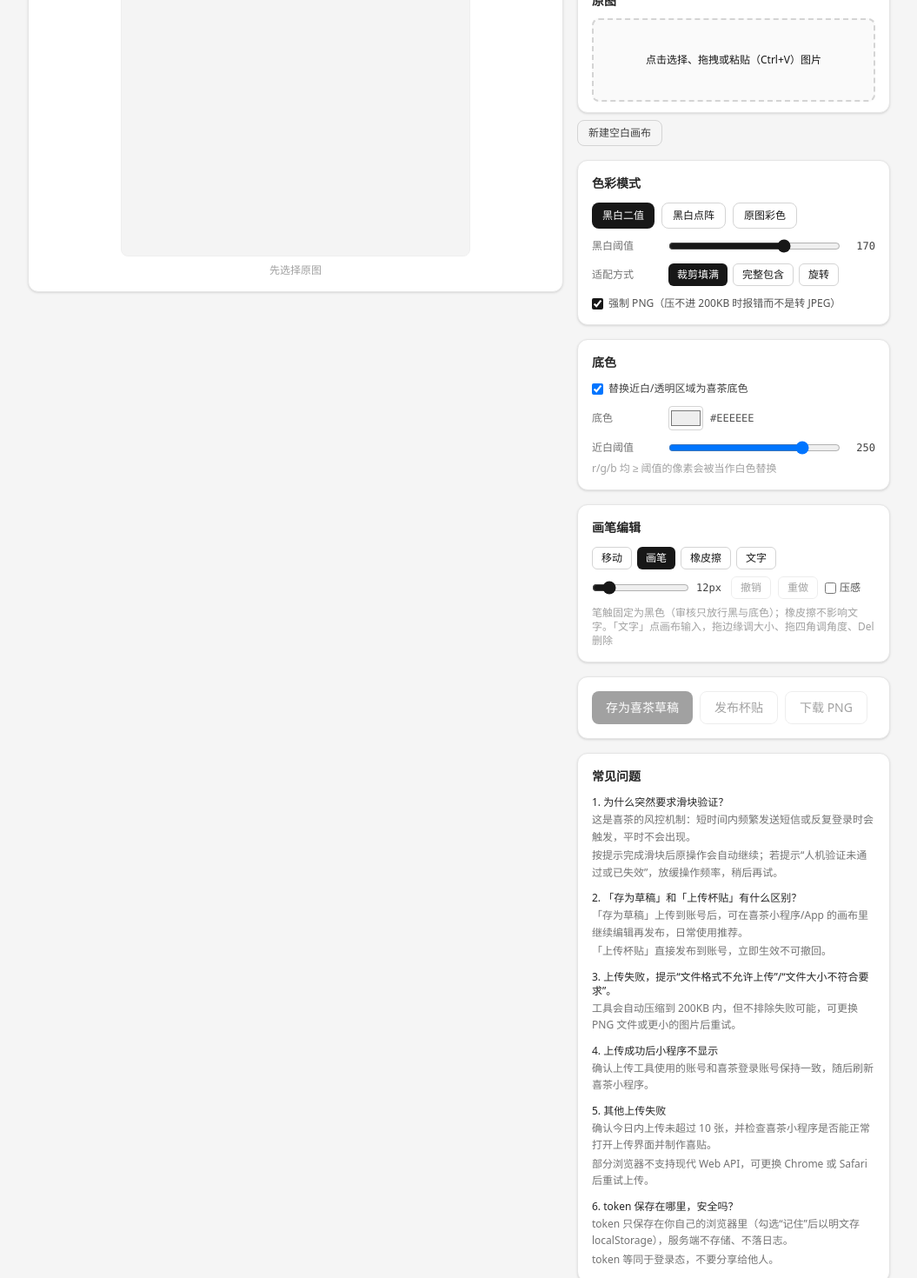
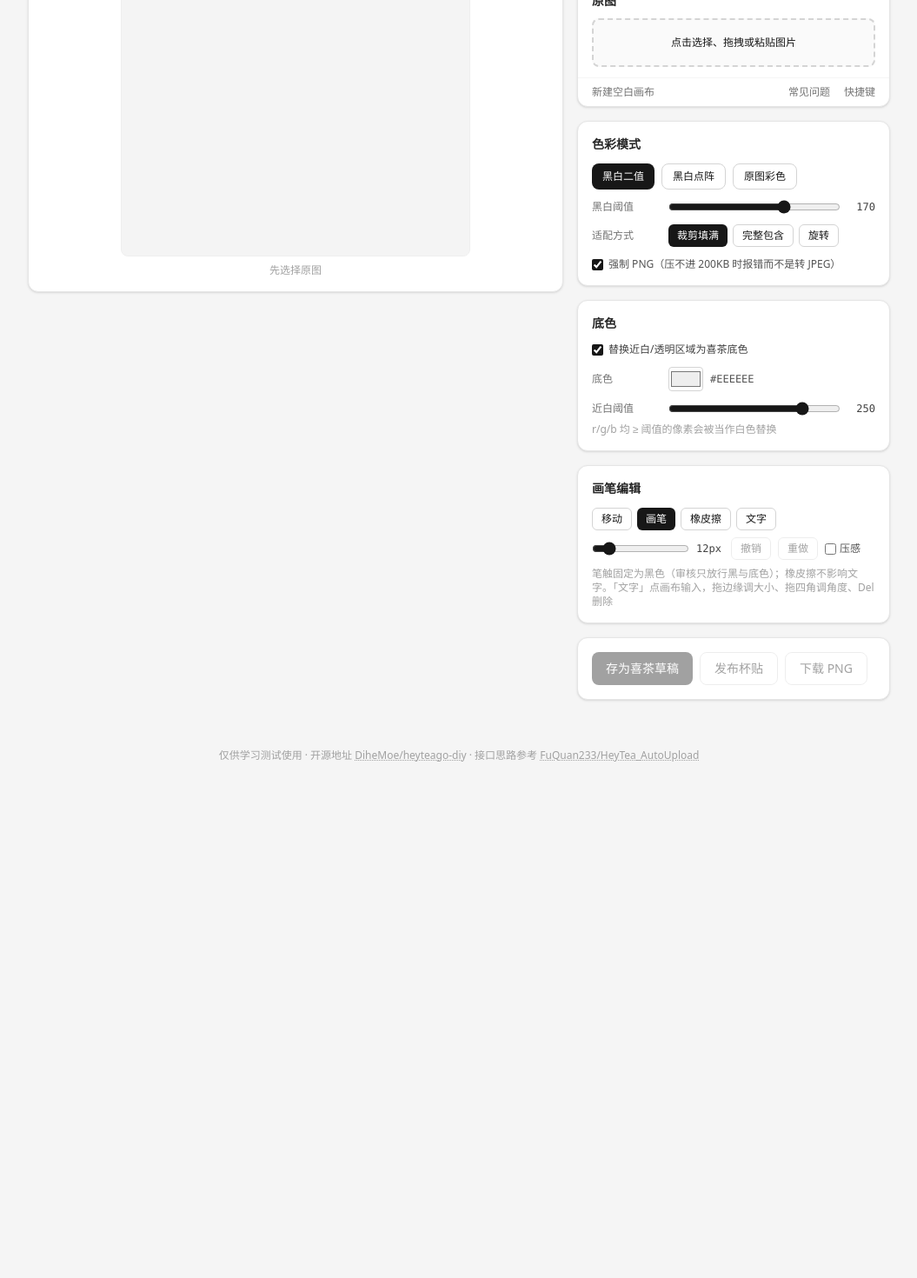
Before and after one commit to DiheMoe/heyteago-diy, a Next.js app in the folder web/: page / in a window 1280 px wide. Shown: the part 420-1890 px from the top of the page at 87% size, without its empty margins (112-1167 px from the left). After the commit the page ends 1329 px from the top, so only its background shows below. Built offline with nearby package versions, Linux system fonts and the light colour scheme.

Commit message:
:children_crossing: FAQ and shortcuts shown in modals with refreshed content; compact picker with utility row; UI polish

```diff
--- a/web/app/page.tsx
+++ b/web/app/page.tsx
@@ -12,7 +12,9 @@ import { BackgroundControls, type BackgroundSettings } from "@/components/Backgr
 import { BrushControls } from "@/components/BrushControls";
 import { Faq } from "@/components/Faq";
 import { ImagePicker } from "@/components/ImagePicker";
+import { Modal } from "@/components/Modal";
 import { PreviewCanvas, type Tool } from "@/components/PreviewCanvas";
+import { ShortcutsHelp } from "@/components/ShortcutsHelp";
 import { TokenPanel } from "@/components/TokenPanel";
 import { ToneControls, type ToneSettings } from "@/components/ToneControls";
 
@@ -83,6 +85,9 @@ export default function Page() {
   const [canRedo, setCanRedo] = useState(false);
   const [busy, setBusy] = useState<"render" | "upload" | "draft" | null>(null);
   const [status, setStatus] = useState<Status | null>(null);
+  // 常见问题/快捷键默认收起，经原图卡片旁的按钮展开
+  const [faqOpen, setFaqOpen] = useState(false);
+  const [shortcutsOpen, setShortcutsOpen] = useState(false);
   const [pendingUpload, setPendingUpload] = useState<PendingUpload | null>(null);
 
   // 账号查询统一失效机制：token 变化或新查询发起时递增，迟到的旧结果按序号丢弃。
@@ -319,34 +324,6 @@ export default function Page() {
     syncUndoState();
   };
 
-  // 新建空白画布：纯白底图进渲染管线（二值化后全白，底色替换后就是杯底色）。
-  // 视为全新开始：清空笔触/文字与撤销/重做历史。
-  const handleBlank = () => {
-    const c = document.createElement("canvas");
-    c.width = CUP_WIDTH;
-    c.height = CUP_HEIGHT;
-    const ctx = c.getContext("2d");
-    if (!ctx) return;
-    ctx.fillStyle = "#FFFFFF";
-    ctx.fillRect(0, 0, CUP_WIDTH, CUP_HEIGHT);
-    const img = new Image();
-    img.onload = () => {
-      markRendering();
-      setPendingUpload(null);
-      setImage(img);
-      setImageName("空白画布");
-      setView({ rotate: 0, offsetX: 0, offsetY: 0 });
-      history.current = [];
-      redoStrokes.current = [];
-      setStrokeAnchor(null);
-      setSelectedTextId(null);
-      applyTexts([], null);
-      replayStrokes({ ink: inkCanvasRef.current, erase: eraseCanvasRef.current }, [], effectiveBg(bg));
-      syncUndoState();
-    };
-    img.src = c.toDataURL("image/png");
-  };
-
   // 重做只需补画弹出的这一条（顺序与原始一致），无需全量重放
   const redo = () => {
     const s = redoStrokes.current.pop();
@@ -431,11 +408,39 @@ export default function Page() {
     if (selectedTextId !== null) deleteTextById(selectedTextId);
   };
 
+  // 新建空白画布：纯白底图进渲染管线（二值化后全白，底色替换后就是杯底色）。
+  // 视为全新开始：清空笔触与撤销/重做历史。
+  const handleBlank = () => {
+    const c = document.createElement("canvas");
+    c.width = CUP_WIDTH;
+    c.height = CUP_HEIGHT;
+    const ctx = c.getContext("2d");
+    if (!ctx) return;
+    ctx.fillStyle = "#FFFFFF";
+    ctx.fillRect(0, 0, CUP_WIDTH, CUP_HEIGHT);
+    const img = new Image();
+    img.onload = () => {
+      markRendering();
+      setPendingUpload(null);
+      setImage(img);
+      setImageName("空白画布");
+      setView({ rotate: 0, offsetX: 0, offsetY: 0 });
+      history.current = [];
+      redoStrokes.current = [];
+      setStrokeAnchor(null);
+      replayStrokes({ ink: inkCanvasRef.current, erase: eraseCanvasRef.current }, [], effectiveBg(bg));
+      setSelectedTextId(null);
+      applyTexts([], null);
+      syncUndoState();
+    };
+    img.src = c.toDataURL("image/png");
+  };
 
   // 快捷键：Ctrl/Cmd+Z 撤销、Ctrl/Cmd+Shift+Z 重做、B/E 切画笔橡皮、[ ] 调粗细。
   // 文本输入框内的按键不劫持（留给输入框自身）。
   useEffect(() => {
     const onKeyDown = (e: KeyboardEvent) => {
+      if (faqOpen || shortcutsOpen) return; // 弹窗打开时挂起画布快捷键
       const t = e.target;
       if (t instanceof HTMLInputElement || t instanceof HTMLTextAreaElement) return;
       if (e.ctrlKey || e.metaKey) {
@@ -620,16 +625,16 @@ export default function Page() {
           />
         </div>
         <div className="order-2 lg:col-start-2">
-          <ImagePicker fileName={imageName} onPick={handlePick} onError={(text) => setStatus({ kind: "error", text })} />
-          <div className="mt-2 flex gap-2">
-            <button
-              type="button"
-              onClick={handleBlank}
-              className="rounded-lg border border-neutral-300 px-3 py-1.5 text-xs text-neutral-700 hover:bg-neutral-100"
-            >
-              新建空白画布
-            </button>
-          </div>
+          <ImagePicker
+            fileName={imageName}
+            onPick={handlePick}
+            onError={(text) => setStatus({ kind: "error", text })}
+            onBlank={handleBlank}
+            faqOpen={faqOpen}
+            shortcutsOpen={shortcutsOpen}
+            onToggleFaq={() => setFaqOpen((v) => !v)}
+            onToggleShortcuts={() => setShortcutsOpen((v) => !v)}
+          />
         </div>
         <div className="order-4 lg:col-start-2">
           <ToneControls value={tone} onChange={applyTone} rotate={view.rotate} onRotate={rotateImage} />
@@ -664,9 +669,16 @@ export default function Page() {
             onDownload={handleDownload}
           />
         </div>
-        <div className="order-8 lg:col-start-2">
-          <Faq />
-        </div>
+        {shortcutsOpen && (
+          <Modal title="快捷键与手势" onClose={() => setShortcutsOpen(false)}>
+            <ShortcutsHelp />
+          </Modal>
+        )}
+        {faqOpen && (
+          <Modal title="常见问题" onClose={() => setFaqOpen(false)}>
+            <Faq />
+          </Modal>
+        )}
       </div>
 
       <footer className="mt-10 text-center text-xs text-neutral-400">
--- a/web/components/BackgroundControls.tsx
+++ b/web/components/BackgroundControls.tsx
@@ -17,8 +17,7 @@ export function BackgroundControls({ value, onChange }: Props) {
     <section className="rounded-xl border border-neutral-200 bg-white p-4 shadow-sm">
       <h2 className="mb-3 text-sm font-semibold text-neutral-800">底色</h2>
       <label className="flex items-center gap-1.5 text-xs text-neutral-700">
-        <input
-          type="checkbox"
+        <input            type="checkbox"            className="accent-neutral-900"
           checked={value.enabled}
           onChange={(e) => onChange({ ...value, enabled: e.target.checked })}
         />
@@ -46,7 +45,7 @@ export function BackgroundControls({ value, onChange }: Props) {
               step={5}
               value={value.tolerance}
               onChange={(e) => onChange({ ...value, tolerance: Number(e.target.value) })}
-              className="flex-1"
+              className="flex-1 accent-neutral-900"
             />
             <span className="w-8 text-right font-mono text-xs text-neutral-700">{value.tolerance}</span>
           </div>
--- a/web/components/Faq.tsx
+++ b/web/components/Faq.tsx
@@ -8,29 +8,36 @@ const ITEMS: Array<{ q: string; a: string[] }> = [
     ],
   },
   {
-    q: "2. 「存为草稿」和「上传杯贴」有什么区别？",
+    q: "2. 「存为喜茶草稿」和「发布杯贴」有什么区别？",
     a: [
-      "「存为草稿」上传到账号后，可在喜茶小程序/App 的画布里继续编辑再发布，日常使用推荐。",
-      "「上传杯贴」直接发布到账号，立即生效不可撤回。",
+      "「存为喜茶草稿」上传到账号后，可在喜茶小程序/App 的画布里继续编辑再发布，日常使用推荐。",
+      "「发布杯贴」直接发布到账号，立即生效不可撤回。",
     ],
   },
   {
-    q: "3. 上传失败，提示“文件格式不允许上传”/“文件大小不符合要求”。",
+    q: "3. 贴文字怎么调整？",
+    a: [
+      "文字工具点画布即可输入；选中后拖文字移动位置，拖上下左右边缘调大小，拖四个角调角度，输入框下方可切换字重（常规/粗体/特粗）。",
+      "双击文字可重新编辑内容，Delete 键删除选中文字；文字固定为黑色（审核只放行黑与底色）。",
+    ],
+  },
+  {
+    q: "4. 上传失败，提示“文件格式不允许上传”/“文件大小不符合要求”。",
     a: ["工具会自动压缩到 200KB 内，但不排除失败可能，可更换 PNG 文件或更小的图片后重试。"],
   },
   {
-    q: "4. 上传成功后小程序不显示",
+    q: "5. 上传成功后小程序不显示",
     a: ["确认上传工具使用的账号和喜茶登录账号保持一致，随后刷新喜茶小程序。"],
   },
   {
-    q: "5. 其他上传失败",
+    q: "6. 其他上传失败",
     a: [
       "确认今日内上传未超过 10 张，并检查喜茶小程序是否能正常打开上传界面并制作喜贴。",
       "部分浏览器不支持现代 Web API，可更换 Chrome 或 Safari 后重试上传。",
     ],
   },
   {
-    q: "6. token 保存在哪里，安全吗？",
+    q: "7. token 保存在哪里，安全吗？",
     a: [
       "token 只保存在你自己的浏览器里（勾选“记住”后以明文存 localStorage），服务端不存储、不落日志。",
       "token 等同于登录态，不要分享给他人。",
@@ -40,9 +47,7 @@ const ITEMS: Array<{ q: string; a: string[] }> = [
 
 export function Faq() {
   return (
-    <section className="rounded-xl border border-neutral-200 bg-white p-4 shadow-sm">
-      <h2 className="mb-3 text-sm font-semibold text-neutral-800">常见问题</h2>
-      <div className="space-y-3 text-xs">
+    <div className="space-y-3 text-xs">
         {ITEMS.map((item) => (
           <div key={item.q}>
             <p className="font-medium text-neutral-800">{item.q}</p>
@@ -53,7 +58,6 @@ export function Faq() {
             ))}
           </div>
         ))}
-      </div>
-    </section>
+    </div>
   );
 }
--- a/web/components/ImagePicker.tsx
+++ b/web/components/ImagePicker.tsx
@@ -7,9 +7,14 @@ interface Props {
   fileName: string | null;
   onPick(file: File): void;
   onError(text: string): void;
+  onBlank(): void;
+  faqOpen: boolean;
+  shortcutsOpen: boolean;
+  onToggleFaq(): void;
+  onToggleShortcuts(): void;
 }
 
-export function ImagePicker({ fileName, onPick, onError }: Props) {
+export function ImagePicker({ fileName, onPick, onError, onBlank, faqOpen, shortcutsOpen, onToggleFaq, onToggleShortcuts }: Props) {
   const inputRef = useRef<HTMLInputElement>(null);
   const [dragging, setDragging] = useState(false);
 
@@ -34,6 +39,9 @@ export function ImagePicker({ fileName, onPick, onError }: Props) {
     return () => window.removeEventListener("paste", onPaste);
   });
 
+  const utilBtn = "rounded-md px-2 py-1 text-xs text-neutral-500 hover:bg-neutral-100 hover:text-neutral-700";
+  const utilBtnActive = "rounded-md px-2 py-1 text-xs text-neutral-800 bg-neutral-100";
+
   return (
     <section className="rounded-xl border border-neutral-200 bg-white shadow-sm">
       <div className="p-4 pb-3">
@@ -53,11 +61,11 @@ export function ImagePicker({ fileName, onPick, onError }: Props) {
             setDragging(false);
             accept(e.dataTransfer.files[0]);
           }}
-          className={`flex h-24 cursor-pointer items-center justify-center rounded-lg border-2 border-dashed text-xs transition-colors ${
+          className={`flex h-14 cursor-pointer items-center justify-center rounded-lg border-2 border-dashed text-xs transition-colors ${
             dragging ? "border-neutral-500 bg-neutral-100" : "border-neutral-300 bg-neutral-50 hover:bg-neutral-100"
           }`}
         >
-          {fileName ? `已选择：${fileName}（点击更换）` : "点击选择、拖拽或粘贴（Ctrl+V）图片"}
+          {fileName ? `已选择：${fileName}（点击更换）` : "点击选择、拖拽或粘贴图片"}
         </div>
         <input
           ref={inputRef}
@@ -70,6 +78,19 @@ export function ImagePicker({ fileName, onPick, onError }: Props) {
           }}
         />
       </div>
+      <div className="flex items-center border-t border-neutral-100 px-2 py-1">
+        <button type="button" onClick={onBlank} className={utilBtn}>
+          新建空白画布
+        </button>
+        <div className="ml-auto flex items-center">
+          <button type="button" onClick={onToggleFaq} className={faqOpen ? utilBtnActive : utilBtn}>
+            常见问题
+          </button>
+          <button type="button" onClick={onToggleShortcuts} className={shortcutsOpen ? utilBtnActive : utilBtn}>
+            快捷键
+          </button>
+        </div>
+      </div>
     </section>
   );
 }
--- /dev/null
+++ b/web/components/Modal.tsx
@@ -0,0 +1,48 @@
+"use client";
+
+// 轻量弹窗：背板点击 / Esc 关闭，内容超高可滚动。
+import { useEffect, type ReactNode } from "react";
+
+interface Props {
+  title: string;
+  onClose(): void;
+  children: ReactNode;
+}
+
+export function Modal({ title, onClose, children }: Props) {
+  useEffect(() => {
+    const onKey = (e: KeyboardEvent) => {
+      if (e.key === "Escape") onClose();
+    };
+    window.addEventListener("keydown", onKey);
+    return () => window.removeEventListener("keydown", onKey);
+  });
+
+  return (
+    <div
+      className="fixed inset-0 z-50 flex items-center justify-center bg-black/40 p-4 backdrop-blur-sm"
+      onClick={onClose}
+    >
+      <div
+        role="dialog"
+        aria-modal="true"
+        aria-label={title}
+        onClick={(e) => e.stopPropagation()}
+        className="max-h-[80vh] w-full max-w-md overflow-y-auto rounded-xl bg-white p-4 shadow-xl"
+      >
+        <div className="mb-3 flex items-center">
+          <h2 className="text-sm font-semibold text-neutral-800">{title}</h2>
+          <button
+            type="button"
+            onClick={onClose}
+            aria-label="关闭"
+            className="ml-auto rounded-md px-2 py-0.5 text-sm text-neutral-400 hover:bg-neutral-100 hover:text-neutral-700"
+          >
+            ✕
+          </button>
+        </div>
+        {children}
+      </div>
+    </div>
+  );
+}
--- /dev/null
+++ b/web/components/ShortcutsHelp.tsx
@@ -0,0 +1,28 @@
+// 快捷键与手势一览（静态内容；新增快捷键时同步维护）。
+const ITEMS: Array<[string, string]> = [
+  ["Ctrl/⌘+Z · Ctrl/⌘+Shift+Z", "撤销 / 重做"],
+  ["B / E / T", "画笔 / 橡皮擦 / 文字"],
+  ["[ / ]", "调细 / 调粗"],
+  ["Shift+点击", "从上一笔终点画直线"],
+  ["Ctrl/⌘+滚轮", "缩放画布"],
+  ["Delete", "删除选中文字"],
+  ["双指轻点画布", "撤销一笔（触屏）"],
+  ["双指拖动画布", "平移视图（放大后）"],
+  ["文字工具点按/拖动", "放置、选中并移动文字"],
+  ["双击文字", "重新编辑内容"],
+];
+
+export function ShortcutsHelp() {
+  return (
+    <div className="space-y-1.5 text-xs">
+        {ITEMS.map(([keys, desc]) => (
+          <div key={keys} className="flex items-center gap-3">
+            <kbd className="shrink-0 rounded border border-neutral-300 bg-neutral-50 px-1.5 py-0.5 font-mono text-[11px] text-neutral-700">
+              {keys}
+            </kbd>
+            <span className="text-neutral-500">{desc}</span>
+          </div>
+        ))}
+    </div>
+  );
+}
```
